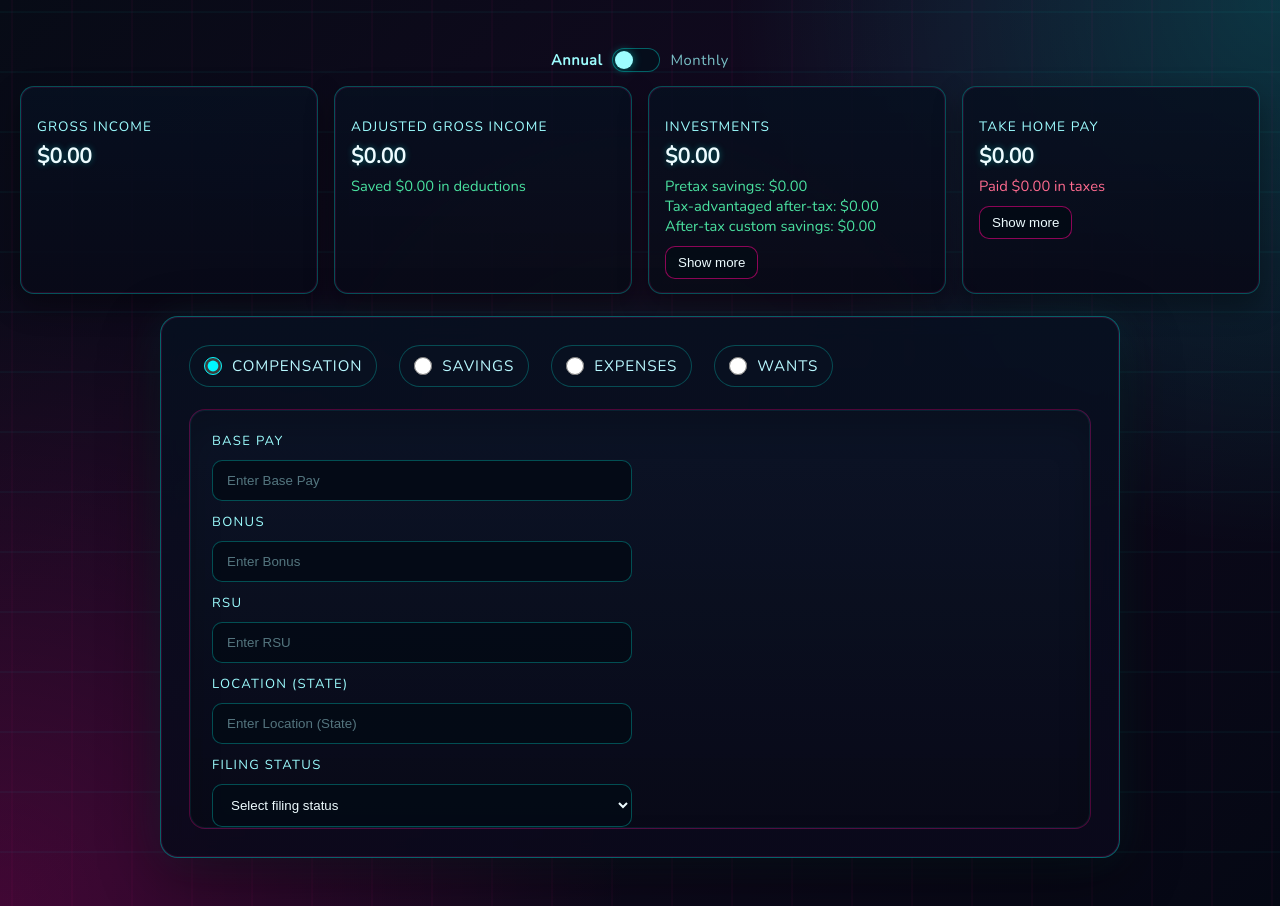
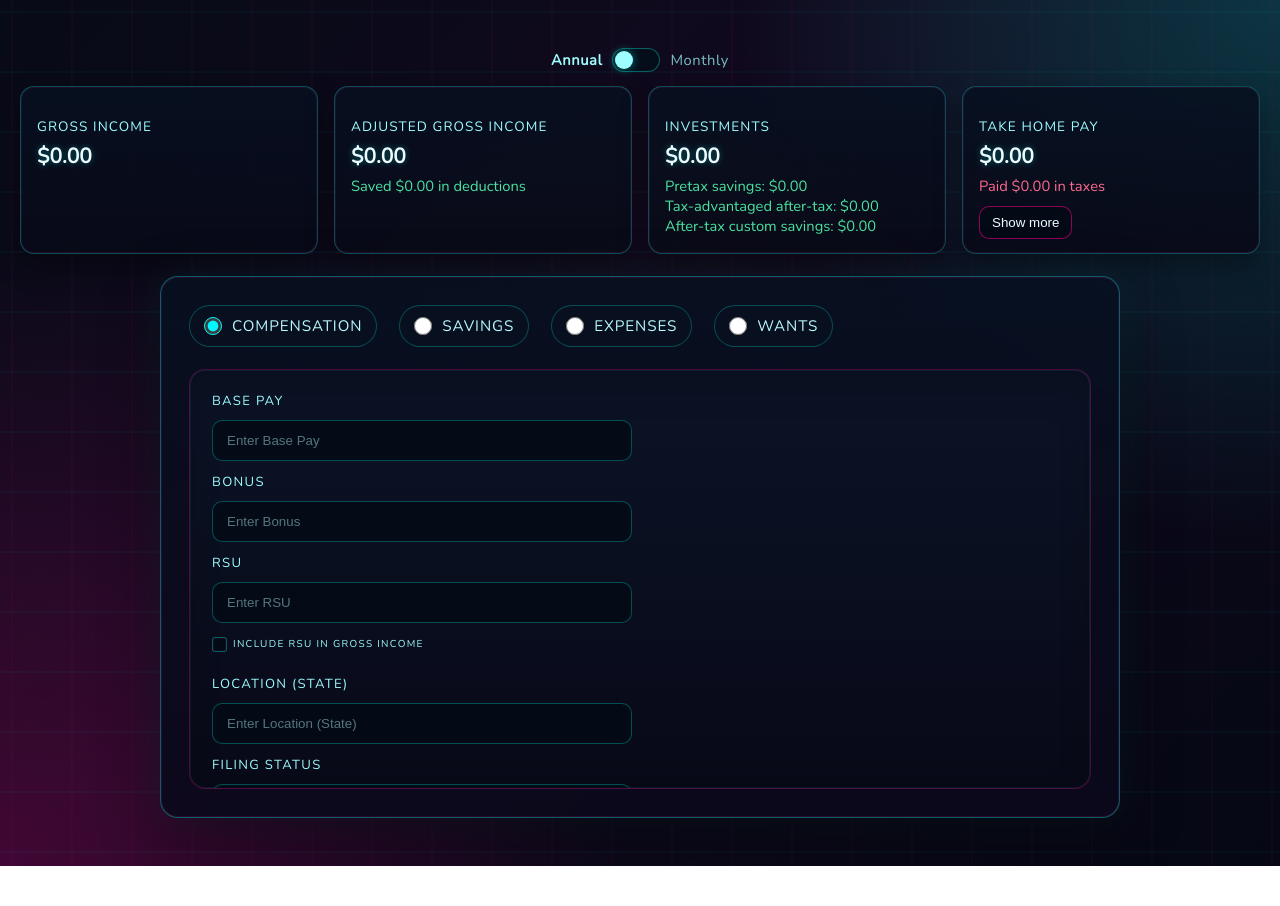
Before and after one commit to AlexthePear/Irvinehacks2026, a React (Vite) app in the folder frontend/: page / in a window 1280 px wide. After the commit the page ends 866 px from the top, so only its background shows below. Built offline with nearby package versions, Linux system fonts and the light colour scheme.

Commit message:
added include checkbox to rsu and added subscription section

```diff
--- a/frontend/src/App.css
+++ b/frontend/src/App.css
@@ -154,6 +154,7 @@ body::before {
 .add-hobby-button {
     display: inline-block;
     margin-top: 10px;
+    margin-bottom: 20px;
     padding: 10px 18px;
     border-radius: 12px;
     border: 1px solid rgba(0, 255, 240, 0.35);
@@ -331,6 +332,53 @@ body::before {
     color: #eefcff;
 }
 
+
+.rsu-include-toggle {
+    display: inline-flex;
+    align-items: center;
+    gap: 6px;
+    color: #b8f8ff;
+    font-size: 0.7rem;
+    letter-spacing: 0.02em;
+    cursor: pointer;
+    margin-top: -8px;
+    margin-bottom: 8px;
+}
+
+.rsu-include-toggle span {
+    font-size: 10px;
+    margin-bottom: 15px;
+}
+
+.rsu-include-toggle input {
+    position: absolute;
+    opacity: 0;
+    pointer-events: none;
+}
+
+.rsu-toggle-indicator {
+    width: 13px;
+    height: 13px;
+    border-radius: 3px;
+    border: 1px solid rgba(0, 255, 240, 0.35);
+    background: rgba(4, 10, 22, 0.95);
+    box-shadow: inset 0 0 0 1px rgba(255, 0, 140, 0.1);
+    transition: border-color 0.2s ease, box-shadow 0.2s ease, background 0.2s ease;
+}
+
+.rsu-include-toggle input:checked + .rsu-toggle-indicator {
+    border-color: rgba(255, 0, 140, 0.7);
+    background:
+        linear-gradient(135deg, rgba(255, 0, 140, 0.85), rgba(0, 255, 240, 0.85));
+    box-shadow:
+        0 0 0 2px rgba(255, 0, 140, 0.18),
+        0 0 8px rgba(0, 255, 240, 0.2);
+}
+
+.rsu-include-toggle input:focus + .rsu-toggle-indicator {
+    box-shadow: 0 0 0 3px rgba(255, 0, 140, 0.14);
+}
+
 .settings-window::-webkit-scrollbar {
     width: 6px;
 }
--- a/frontend/src/App.jsx
+++ b/frontend/src/App.jsx
@@ -27,8 +27,17 @@ const tabFields = {
     "529",
     { label: "Custom Accounts", dynamicSavings: true }
   ],
-  expenses: ["Housing", "Groceries", "Utilities", "Transportation", "Healthcare", "Debt Payments", "Insurances"],
-  wants: ["Dining", "Entertainment", "Travel", { label: "Hobbies", dynamic: true }]
+  expenses: [
+    "Housing",
+    "Groceries",
+    "Utilities",
+    "Transportation",
+    "Healthcare",
+    "Debt Payments",
+    "Insurances"
+  ],
+  wants: ["Dining", "Entertainment", "Travel", { label: "Hobbies", dynamic: true },
+    { label: "Subscriptions", dynamicExpenses: true }]
 };
 
 const initialState = {
@@ -36,6 +45,7 @@ const initialState = {
     "Base Pay": "",
     "Bonus": "",
     "RSU": "",
+    "Include RSU in Gross Income": false,
     "Location (State)": "",
     "Filing Status": "",
     "Misc": ""
@@ -57,7 +67,8 @@ const initialState = {
     Transportation: "",
     Healthcare: "",
     "Debt Payments": "",
-    Insurances: ""
+    Insurances: "",
+    Subscriptions: []
   },
   wants: {
     Dining: "",
@@ -131,6 +142,34 @@ function App() {
     });
   };
 
+  const commitSubscription = (index) => {
+    setValues((prev) => {
+      const updated = [...prev.expenses.Subscriptions];
+      updated[index] = draftValues.expenses.Subscriptions[index];
+      const next = {
+        ...prev,
+        expenses: { ...prev.expenses, Subscriptions: updated }
+      };
+      persistValues(next);
+      return next;
+    });
+  };
+
+  const commitIncludeRSU = (checked) => {
+    setDraftValues((prev) => ({
+      ...prev,
+      comp: { ...prev.comp, "Include RSU in Gross Income": checked }
+    }));
+    setValues((prev) => {
+      const next = {
+        ...prev,
+        comp: { ...prev.comp, "Include RSU in Gross Income": checked }
+      };
+      persistValues(next);
+      return next;
+    });
+  };
+
   const toNumber = (val) => Number(val || 0);
   const annualMultiplier = isMonthly ? 12 : 1;
   const displayDivisor = isMonthly ? 12 : 1;
@@ -168,7 +207,18 @@ function App() {
         }))
       },
       expenses: Object.fromEntries(
-        Object.entries(state.expenses).map(([key, val]) => [key, scaleNumericString(val, ratio)])
+        Object.entries(state.expenses).map(([key, val]) => {
+          if (key === "Subscriptions" && Array.isArray(val)) {
+            return [
+              key,
+              val.map((sub) => ({
+                ...sub,
+                amount: scaleNumericString(sub.amount, ratio)
+              }))
+            ];
+          }
+          return [key, scaleNumericString(val, ratio)];
+        })
       ),
       wants: {
         ...state.wants,
@@ -210,7 +260,7 @@ function App() {
   const grossIncome =
     toNumber(values.comp["Base Pay"]) +
     toNumber(values.comp["Bonus"]) +
-    toNumber(values.comp["RSU"]) +
+    (values.comp["Include RSU in Gross Income"] ? toNumber(values.comp["RSU"]) : 0) +
     toNumber(values.comp["Misc"]);
 
   const pretaxContrib =
@@ -238,7 +288,12 @@ function App() {
   const annualDeductionsSaved = Math.max(annualPretaxContrib, 0);
 
   const expenseTotal = Object.values(values.expenses).reduce(
-    (acc, val) => acc + toNumber(val),
+    (acc, val) => {
+      if (Array.isArray(val)) {
+        return acc + val.reduce((sum, item) => sum + toNumber(item?.amount), 0);
+      }
+      return acc + toNumber(val);
+    },
     0
   );
 
@@ -374,6 +429,7 @@ function App() {
                       <option value="Married">Married</option>
                     </select>
                   ) : (
+                    <>
                       <input
                         type="text"
                         value={draftValues[activeTab][field] || ""}
@@ -395,6 +451,18 @@ function App() {
                         }}
                         placeholder={`Enter ${field}`}
                       />
+                      {field === "RSU" && (
+                        <label className="rsu-include-toggle">
+                          <input
+                            type="checkbox"
+                            checked={Boolean(values.comp["Include RSU in Gross Income"])}
+                            onChange={(e) => commitIncludeRSU(e.target.checked)}
+                          />
+                          <span className="rsu-toggle-indicator"></span>
+                          <span>Include RSU in Gross Income</span>
+                        </label>
+                      )}
+                    </>
                   )}
                 </div>
               );
@@ -634,6 +702,125 @@ function App() {
               );
             }
 
+            if (field.dynamicExpenses) {
+              return (
+                <div className="settings-field" key={field.label}>
+                  <label>{field.label}</label>
+
+                  {draftValues.expenses.Subscriptions.map((sub, index) => (
+                    <div key={index} className="hobby-row">
+                      <button
+                        type="button"
+                        className="remove-hobby-button"
+                        onClick={() => {
+                          const newDraft = draftValues.expenses.Subscriptions.filter(
+                            (_, i) => i !== index
+                          );
+                          const newCommitted = values.expenses.Subscriptions.filter(
+                            (_, i) => i !== index
+                          );
+
+                          setDraftValues({
+                            ...draftValues,
+                            expenses: { ...draftValues.expenses, Subscriptions: newDraft }
+                          });
+
+                          setValues((prev) => {
+                            const next = {
+                              ...prev,
+                              expenses: { ...prev.expenses, Subscriptions: newCommitted }
+                            };
+                            persistValues(next);
+                            return next;
+                          });
+                        }}
+                      >
+                        ×
+                      </button>
+
+                      <input
+                        type="text"
+                        placeholder="Subscription name"
+                        value={sub.name || ""}
+                        onChange={(e) => {
+                          const updated = [...draftValues.expenses.Subscriptions];
+                          updated[index] = {
+                            ...updated[index],
+                            name: e.target.value
+                          };
+                          setDraftValues({
+                            ...draftValues,
+                            expenses: { ...draftValues.expenses, Subscriptions: updated }
+                          });
+                        }}
+                        onBlur={() => commitSubscription(index)}
+                        onKeyDown={(e) => {
+                          if (e.key === "Enter") {
+                            commitSubscription(index);
+                            e.target.blur();
+                          }
+                        }}
+                      />
+
+                      <input
+                        type="number"
+                        placeholder="Amount"
+                        value={sub.amount || ""}
+                        onChange={(e) => {
+                          const updated = [...draftValues.expenses.Subscriptions];
+                          updated[index] = {
+                            ...updated[index],
+                            amount: e.target.value
+                          };
+                          setDraftValues({
+                            ...draftValues,
+                            expenses: { ...draftValues.expenses, Subscriptions: updated }
+                          });
+                        }}
+                        onBlur={() => commitSubscription(index)}
+                        onKeyDown={(e) => {
+                          if (e.key === "Enter") {
+                            commitSubscription(index);
+                            e.target.blur();
+                          }
+                        }}
+                      />
+                    </div>
+                  ))}
+
+                  <button
+                    type="button"
+                    className="add-hobby-button"
+                    onClick={() => {
+                      const newSubscription = { name: "", amount: "" };
+
+                      setDraftValues({
+                        ...draftValues,
+                        expenses: {
+                          ...draftValues.expenses,
+                          Subscriptions: [...draftValues.expenses.Subscriptions, newSubscription]
+                        }
+                      });
+
+                      setValues((prev) => {
+                        const next = {
+                          ...prev,
+                          expenses: {
+                            ...prev.expenses,
+                            Subscriptions: [...prev.expenses.Subscriptions, newSubscription]
+                          }
+                        };
+                        persistValues(next);
+                        return next;
+                      });
+                    }}
+                  >
+                    + Add Subscription
+                  </button>
+                </div>
+              );
+            }
+
             return null;
           })}
         </div>
--- a/frontend/src/components/LiveDisplay/LiveDisplay.jsx
+++ b/frontend/src/components/LiveDisplay/LiveDisplay.jsx
@@ -67,29 +67,6 @@ function LiveDisplay({
           <p className="metric-sub positive">
             After-tax custom savings: ${fmt(afterTaxCustom)}
           </p>
-          <button
-            type="button"
-            className="show-more-button"
-            onClick={() => setShowInvestMore((prev) => !prev)}
-          >
-            {showInvestMore ? "Hide breakdown" : "Show more"}
-          </button>
-          {showInvestMore && (
-            <div className="tax-breakdown">
-              <div className="tax-row">
-                <span>Pretax (401k/HSA/IRA)</span>
-                <span>${fmt(pretaxTotal)}</span>
-              </div>
-              <div className="tax-row">
-                <span>After-tax advantaged (Roth/529)</span>
-                <span>${fmt(afterTaxAdvantaged)}</span>
-              </div>
-              <div className="tax-row">
-                <span>After-tax custom</span>
-                <span>${fmt(afterTaxCustom)}</span>
-              </div>
-            </div>
-          )}
         </div>
 
         <div className="metric-card">
```
Also changed, not shown: 1 other file (tests, documents, lock files or other folders). Lines whose indentation alone changed are shown as unchanged.
